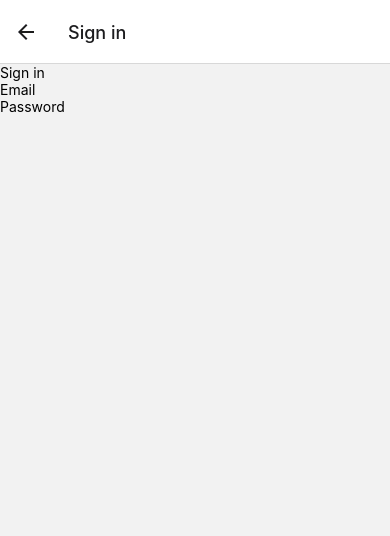
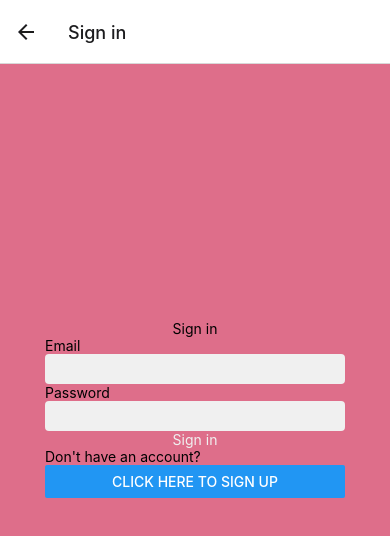
Before and after one commit to EvanXie333/rnFB21T3, a React Native app: screen /Signin in a window 390 px wide. Shown: the top 536 px of the page. Built offline with nearby package versions, Linux system fonts and the light colour scheme.

Commit message:
updated sign in

```diff
--- a/components/Signin.js
+++ b/components/Signin.js
@@ -1,12 +1,69 @@
 import React from "react";
-import { View,Text, StyleSheet } from "react-native";
+import { View,Text, StyleSheet, Button, TextInput, TouchableOpacity, KeyboardAvoidingView, Platform } from "react-native";
+import { useNavigation } from "@react-navigation/native";
+import { AuthForm } from "./AuthForm";
+import { ThemeColours } from "./ThemeColours";
+
 
 export function Signin(props){
+
+    const navigation = useNavigation()
+
     return(
-        <View>
-            <Text>Sign in</Text>
-            <Text>Email</Text>
-            <Text>Password</Text>
-        </View>
+        <View style={styles.container}>
+      <Text>Sign in</Text>
+      <KeyboardAvoidingView
+        behavior={Platform.OS === "ios" ? "padding" : "height"}
+      >
+      <View style={styles.inner}>
+        <Text>Email</Text>
+        <TextInput style={styles.input} />
+        <Text>Password</Text>
+        <TextInput style={styles.input} />
+        <TouchableOpacity styles={styles.button}>
+          <Text style={styles.buttonText}>Sign in</Text>
+        </TouchableOpacity>
+        <Text>Don't have an account?</Text>
+        <Button title="Click here to sign up" onPress={() => navigation.navigate("Signup")} />
+
+      </View>
+      </KeyboardAvoidingView>
+
+    </View>
     )
 }
+
+
+const styles = StyleSheet.create( {
+    input: {
+      backgroundColor: ThemeColours.cultured,
+      fontSize: 16,
+      padding: 5,
+      borderRadius: 4,
+    },
+    button: {
+      marginVertical: 15,
+      backgroundColor: ThemeColours.cerise,
+      padding: 10,
+      borderRadius: 10,
+    },
+
+    container: {
+      flex: 1,
+      backgroundColor: ThemeColours.ceriseLight,
+      justifyContent: 'center',
+      alignItems: 'center'
+    },
+    buttonText: {
+      color: ThemeColours.cultured,
+      textAlign: 'center',
+    },
+    inner: {
+      width: 300,
+      marginBottom: 90,
+    },
+    kb: {
+      flex: 1,
+    },
+
+  })
```
